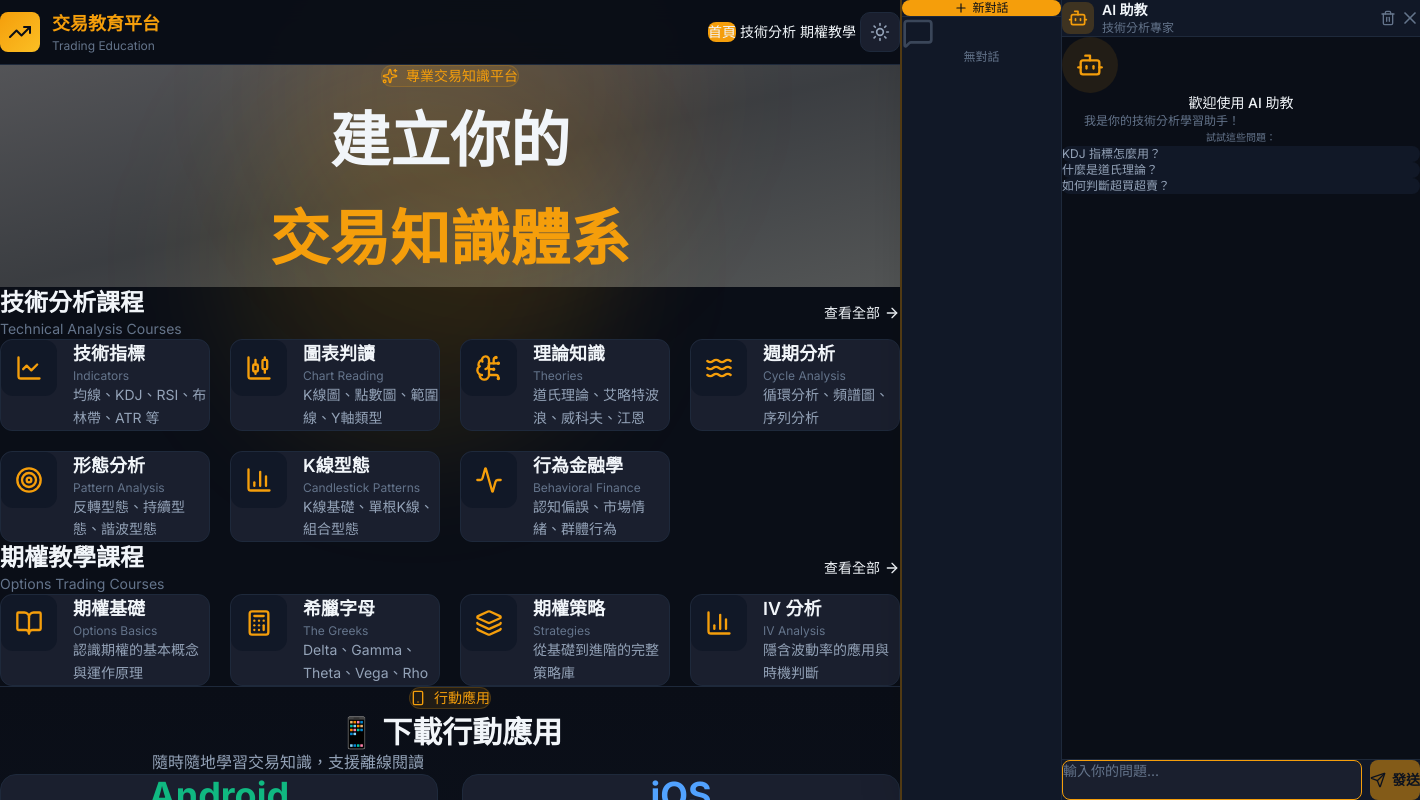
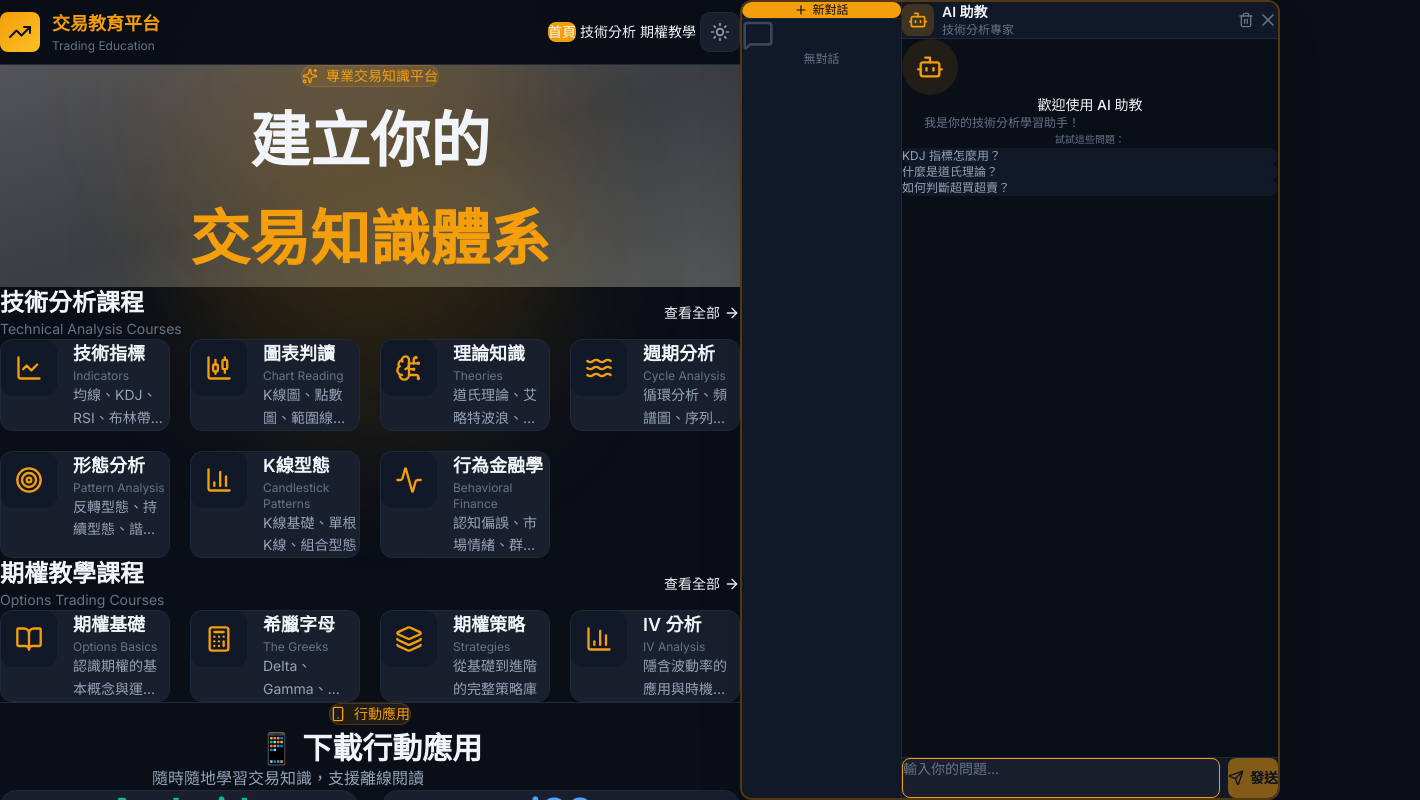
Before and after one commit to sam9407287/trading-education, a Next.js app in the folder apps/web/: page / in a window 1280 px wide. Both pictures are taken after a click on the button 1228 px from the left and 748 px from the top of the page. Shown: the top 800 px of the page, 1420 px wide, since content can reach past the window. Built offline with nearby package versions, Linux system fonts and the light colour scheme.

Commit message:
fix: add padding and rounded corners for desktop chat sidebar

```diff
--- a/apps/web/src/components/chat/ChatLayout.tsx
+++ b/apps/web/src/components/chat/ChatLayout.tsx
@@ -16,10 +16,10 @@ function LayoutContent({ children }: { children: ReactNode }) {
         {children}
       </div>
 
-      {/* AI 對話側邊欄 */}
+      {/* AI 對話側邊欄 - 桌面版 */}
       {isOpen && (
-        <div className="hidden lg:block w-[380px] flex-shrink-0">
-          <div className="sticky top-0 h-screen">
+        <div className="hidden lg:block w-[540px] flex-shrink-0 pr-4">
+          <div className="sticky top-0 h-screen py-2">
             <ChatSidebar />
           </div>
         </div>
--- a/apps/web/src/components/chat/ChatSidebar.tsx
+++ b/apps/web/src/components/chat/ChatSidebar.tsx
@@ -155,7 +155,7 @@ export default function ChatSidebar() {
       />
 
       {/* 側邊欄 - 左右兩欄佈局 */}
-      <aside className="fixed lg:relative right-2 sm:right-4 lg:right-0 bottom-0 lg:bottom-auto lg:top-0 h-[70vh] sm:h-[80vh] lg:h-screen w-[calc(100%-16px)] sm:w-[520px] lg:w-[520px] bg-[var(--bg-primary)] border-2 lg:border-l-2 lg:border-y-0 lg:border-r-0 border-[var(--accent-gold)]/30 z-50 lg:z-auto flex shadow-2xl shadow-black/20 rounded-2xl lg:rounded-none">
+      <aside className="fixed lg:relative right-2 sm:right-4 lg:right-0 bottom-0 lg:bottom-auto lg:top-0 h-[70vh] sm:h-[80vh] lg:h-full w-[calc(100%-16px)] sm:w-[520px] lg:w-full bg-[var(--bg-primary)] border-2 border-[var(--accent-gold)]/30 z-50 lg:z-auto flex shadow-2xl shadow-black/20 rounded-2xl lg:rounded-xl overflow-hidden">
 
         {/* 左側：對話列表 */}
         <div className="w-[140px] sm:w-[160px] border-r border-[var(--border-color)] flex flex-col bg-[var(--bg-secondary)]">
```
